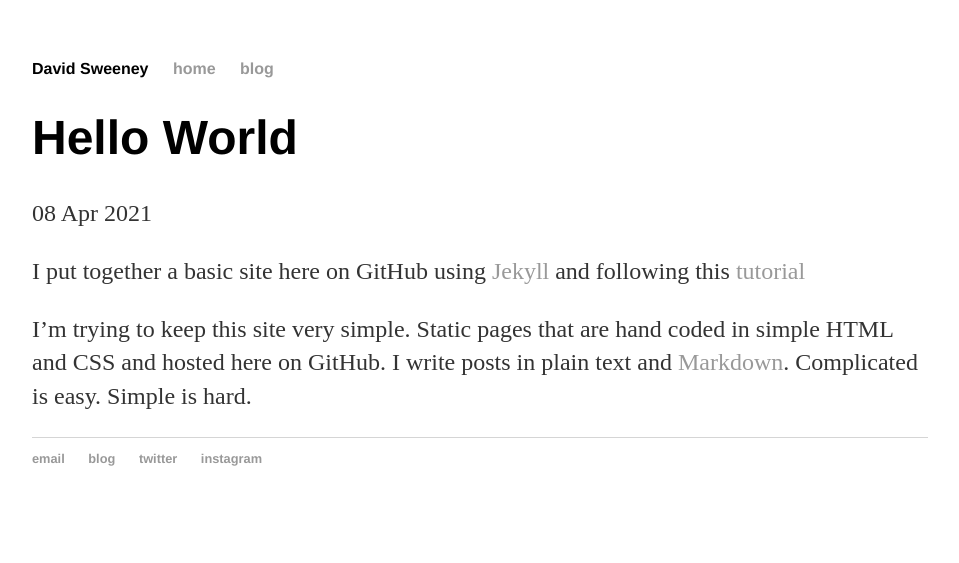
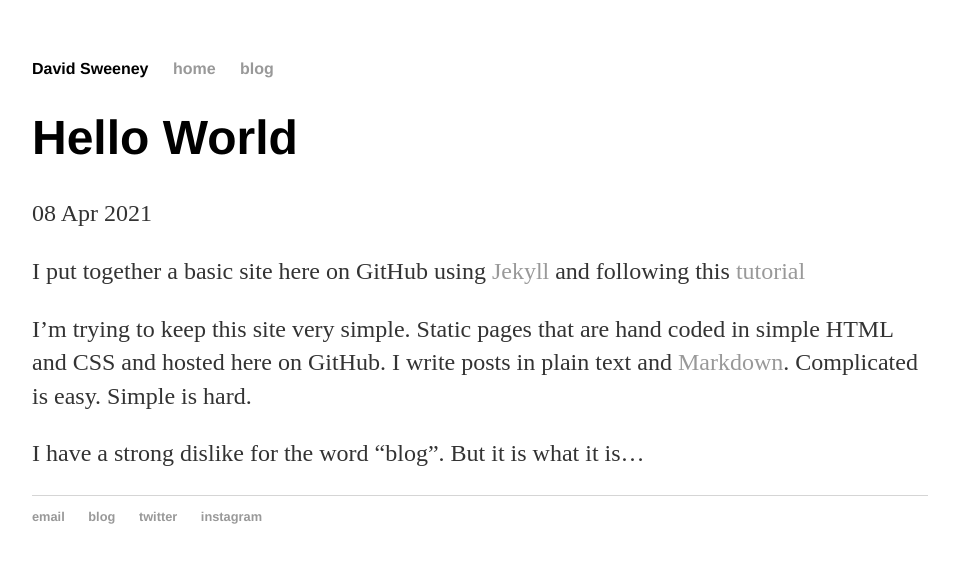
Before and after one commit to dvdsweeney/dvdsweeney.github.io, a Jekyll site: the page built from _posts/2021-04-08-hello-world.md, in a window 1280 px wide. Shown: the top 563 px of the page, without its empty margins (160-1119 px from the left). Built offline with Jekyll 4.4.1, drawn with Linux system fonts in a browser that asks for light colours.

Commit message:
Update 2021-04-08-hello-world.md

```diff
--- a/_posts/2021-04-08-hello-world.md
+++ b/_posts/2021-04-08-hello-world.md
@@ -7,3 +7,5 @@ date: 2021-04-08
 I put together a basic site here on GitHub using [Jekyll](http://jekyllrb.com) and following this [tutorial](http://jmcglone.com/guides/github-pages/)
 
 I'm trying to keep this site very simple. Static pages that are hand coded in simple HTML and CSS and hosted here on GitHub. I write posts in plain text and [Markdown](https://en.wikipedia.org/wiki/Markdown). Complicated is easy. Simple is hard.
+
+I have a strong dislike for the word "blog". But it is what it is...
```
